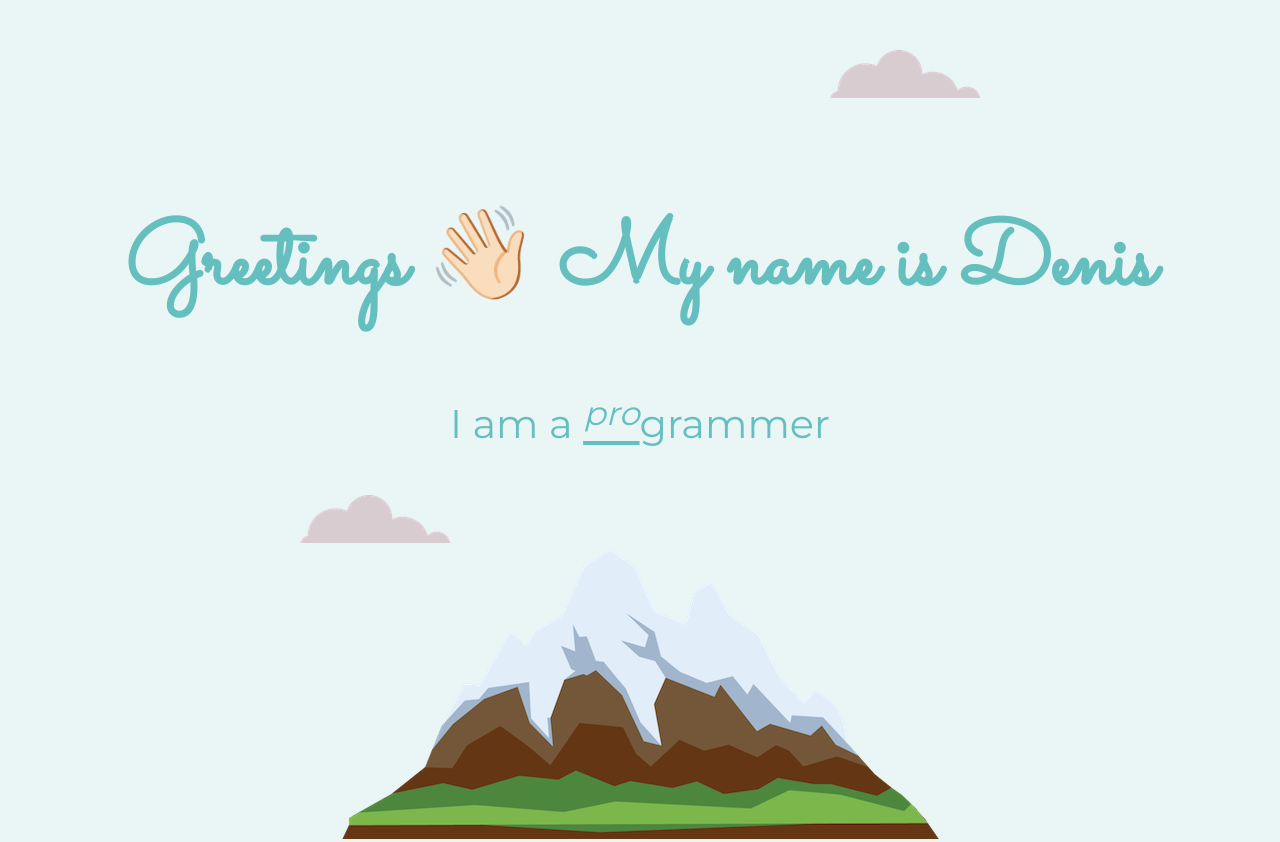
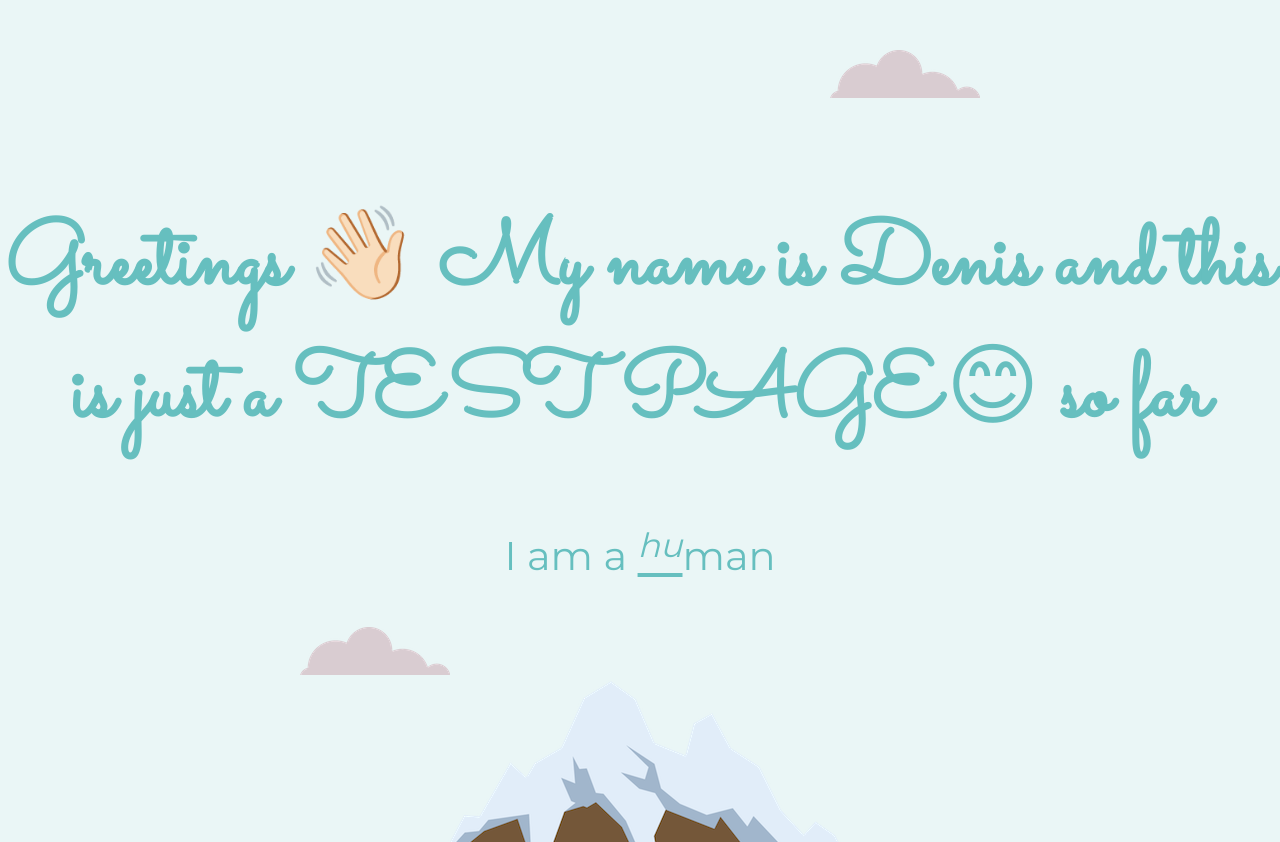
Before and after one commit to 11Denis11/CV2, a plain HTML site: page index.html in a window 1280 px wide. Shown: the top 842 px of the page. Drawn offline with Linux system fonts and the light colour scheme.

Commit message:
Update index.html

```diff
--- a/index.html
+++ b/index.html
@@ -15,8 +15,8 @@
 
   <div class="top_container">
     <img class="top-cloud" src="images/cloud.png" alt="cloud">
-    <h1>Greetings 👋🏻 My name is Denis</h1>
-    <h2>I am a <span class="span1"><sup>pro</sup></span>grammer</h2>
+    <h1>Greetings 👋🏻 My name is Denis and this is just a TEST PAGE😊 so far</h1>
+    <h2>I am a <span class="span1"><sup>hu</sup></span>man</h2>
     <img class="bottom-cloud" src="images/cloud.png" alt="cloud">
     <img class="mountain" src="images/mountain.png" alt="mountain">
   </div>
@@ -55,8 +55,6 @@
     <hr>
     <div class="contact-me">
       <h2>Get In Touch</h2>
-      <h3>Lorem ipsum dolor sit amet, non elit.</h3>
-      <p>Lorem ipsum dolor sit amet, in quis, aenean amet. Phasellus sodales, tellus donec dui, ornare erat.</p><br>
       <a class="btn" href="mailto:denik25lewandowski@gmail.com">CONTACT ME</a>
     </div>
   </div>
```
